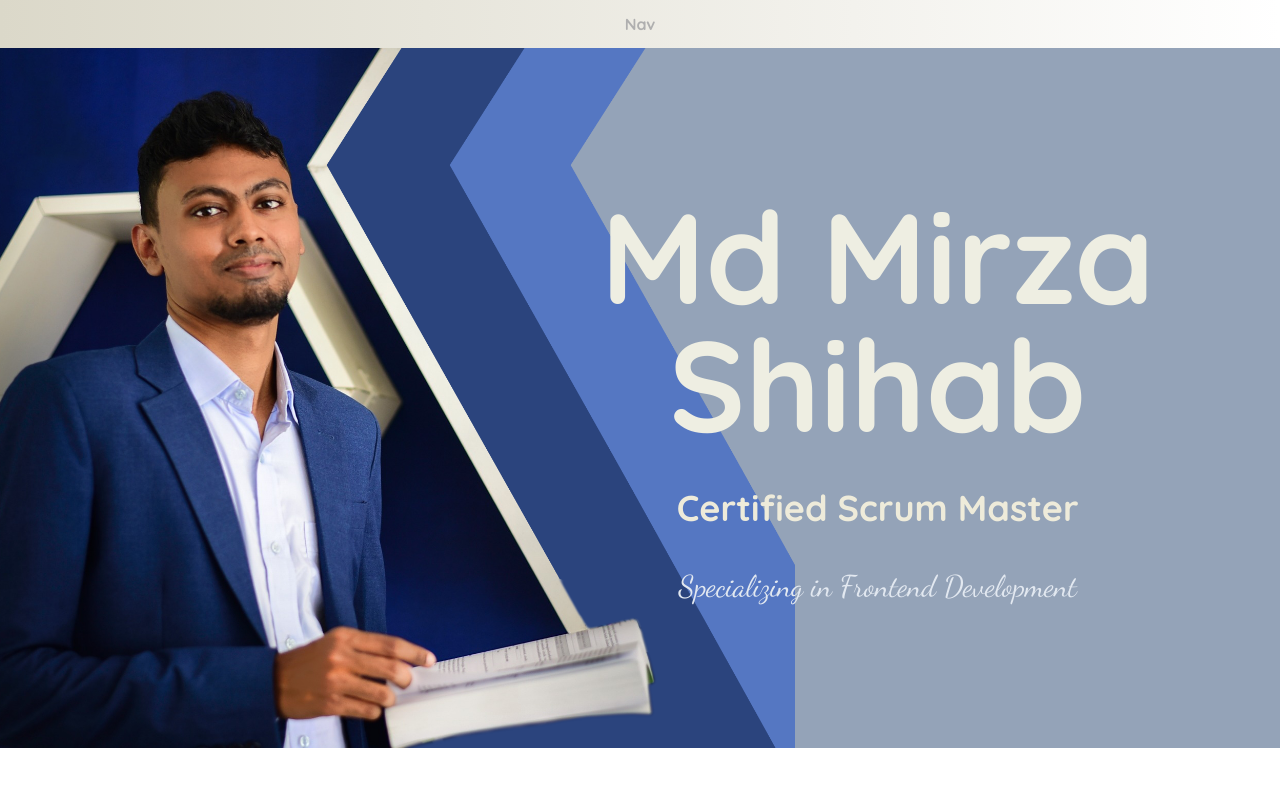
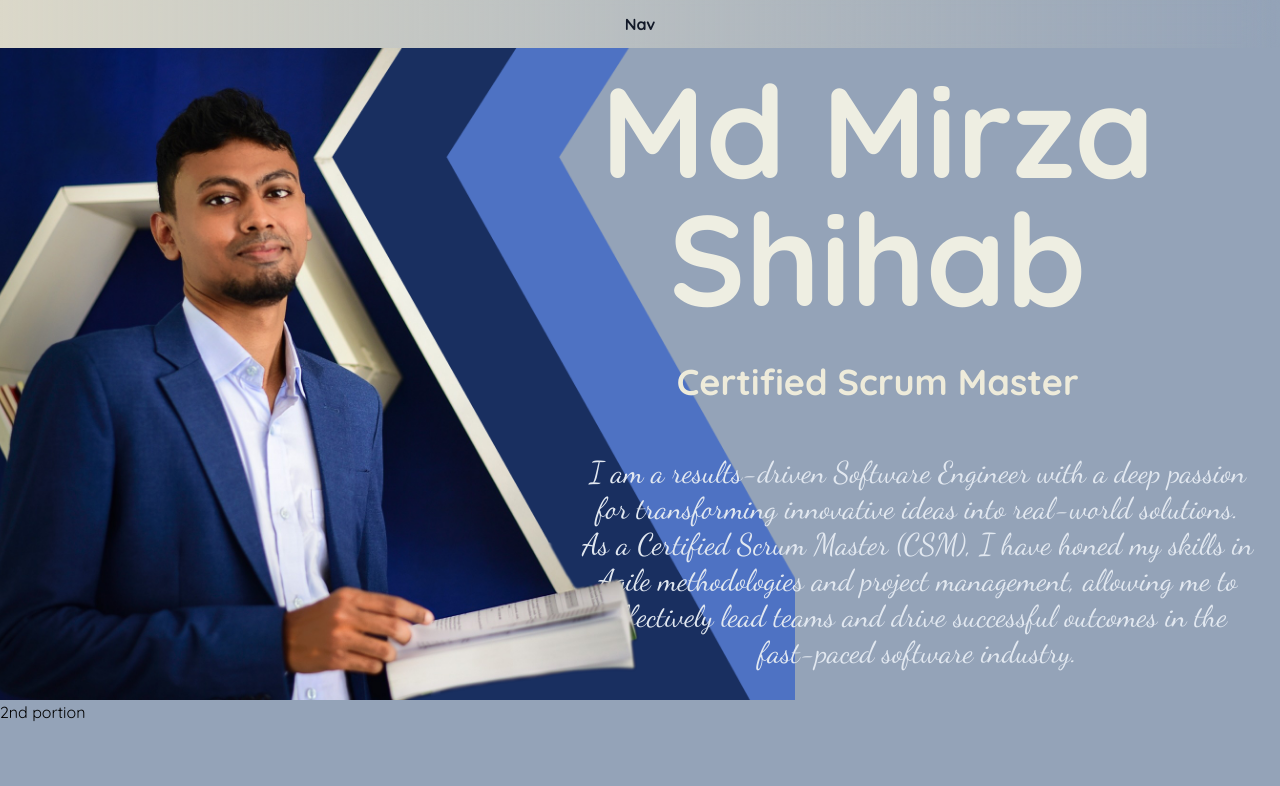
Before and after one commit to MdMirzaShihab/MyPortfolio, a React (Vite) app: page / in a window 1280 px wide. Shown: the top 786 px of the page. Built offline with nearby package versions, Linux system fonts and the light colour scheme.

Commit message:
Text added in the Hero section

```diff
--- /dev/null
+++ b/src/components/Body.jsx
@@ -0,0 +1,13 @@
+import React from 'react'
+
+const Body = () => {
+  return (
+    <div>
+        <h1 className='h-[500px] bg-slate-400'>
+            2nd portion
+        </h1>
+    </div>
+  )
+}
+
+export default Body
--- a/src/components/Hero.jsx
+++ b/src/components/Hero.jsx
@@ -27,18 +27,22 @@ const Hero = () => {
     gsap.from('.background1', {
       x: -500,
       duration:0.5,
-      delay:0.5
+      delay:0.5,
+      opacity:0
     })
     gsap.from('.background2', {
       x: -500,
       duration:0.5,
-      delay:0
+      delay:0,
+      opacity:0
     })
 
     gsap.from('.HeroText', {
-      x: -1500,
+      x: -100,
       duration:1,
-      delay:1
+      delay:1,
+      opacity:0,
+      stagger:1,
     })
 
     const titleInterval = setInterval(changeTitle, 3000);
@@ -47,7 +51,7 @@ const Hero = () => {
   }, []);
 
   return (
-    <div className='flex flex-row bg-slate-400 w-full h-[700px]'>
+    <div className='flex flex-row bg-slate-400 w-full h-[700px] pt-12'>
       {/* Container for images */}
 
       <div className='relative w-full h-auto'>
@@ -60,7 +64,7 @@ const Hero = () => {
       <div className='HeroText flex flex-col w-full pt-20 lg:pt-0 px-3 gap-3 xl:gap-10 justify-start lg:justify-center items-end lg:items-center -ml-80 z-0'>
         <p id='herotext' className='HeroName text-4xl sm:text-6xl lg:text-8xl xl:text-9xl text-center font-bold text-[#eeeee2]'>Md Mirza Shihab</p>
         <p id='herotext' className='title text-md sm:text-2xl lg:text-4xl 2xl:text-5xl text-center font-bold text-[#eeebda]'>{currentTitle}</p>
-        <p id='herotext' className='HeroDetail text-md md:text-3xl text-slate-200 font-dancing text-center'>Specializing in Frontend Development</p>
+        <p id='herotext' className='md:p-3 lg:ml-20 md:ml-24 ml-40  HeroDetail text-md md:text-3xl text-slate-200 font-dancing text-center'>I am a results-driven Software Engineer with a deep passion for transforming innovative ideas into real-world solutions. As a Certified Scrum Master (CSM), I have honed my skills in Agile methodologies and project management, allowing me to effectively lead teams and drive successful outcomes in the fast-paced software industry.</p>
       </div>
     </div>
   );
--- a/src/components/Home.jsx
+++ b/src/components/Home.jsx
@@ -1,12 +1,14 @@
 import React from "react";
 import {
   Hero,
+  Body,
 } from "../components";
 
 function Home() {
   return (
     <div className="bg-[#ffffff]">
       <Hero />
+      <Body />
     </div>
   );
 }
--- a/src/components/Nav.jsx
+++ b/src/components/Nav.jsx
@@ -2,7 +2,7 @@ import React from 'react'
 
 const Nav = () => {
   return (
-    <div className='w-full bg-gradient-to-r from-[#dbd8c9]  text-center text-gray-200 p-3 font-bold'>Nav</div>
+    <div className='fixed z-30 w-full bg-gradient-to-r from-[#dbd8c9] text-center backdrop-blur-lg text-gray-900 p-3 font-bold'>Nav</div>
   )
 }
 
--- a/src/components/index.js
+++ b/src/components/index.js
@@ -5,6 +5,7 @@ import About from "./About";
 import Certificates from "./Certificates";
 import Experience from "./Experience";
 import Error from "./Error";
+import Body from "./Body";
 
 export {
   Nav,
@@ -14,4 +15,5 @@ export {
   Experience,
   Error,
   Hero,
+  Body,
 };
```
Also changed, not shown: src/assets/HeroImgbg1.png, src/assets/HeroImgbg2.png.
